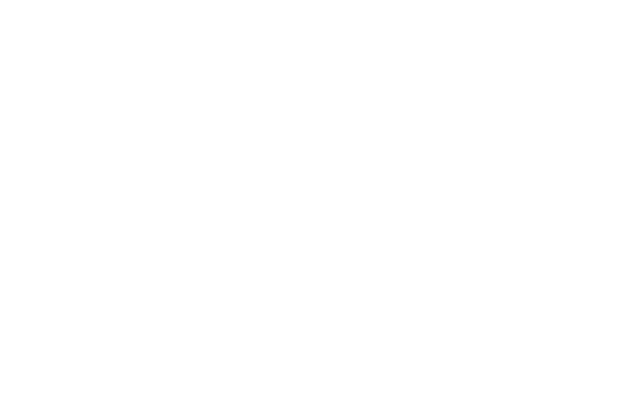
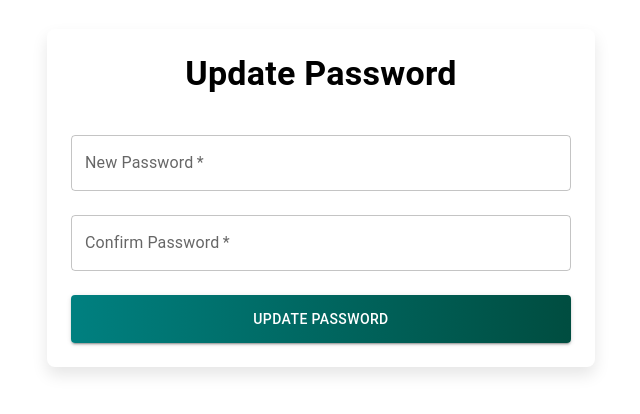
Before and after one commit to minhaj-tt/location-tracker-frontend, a React (Vite) app: page /update-password in a window 1280 px wide. Before the commit this address had no page. Shown: the part 242-656 px from the top of the page, without its empty margins (319-959 px from the left). Built offline with nearby package versions, Linux system fonts and the light colour scheme.

Commit message:
- Forgot Password and Update Password created

```diff
--- a/src/App.jsx
+++ b/src/App.jsx
@@ -15,6 +15,8 @@ import VerifyEmail from "./VerifyEmail";
 import OtpScreen from "./OTP";
 import UserProfileContainer from "./UserProfileContainer";
 import Calendar from "./Calendar";
+import ForgotPassword from "./ForgotPassword";
+import UpdatePassword from "./UpdatePassword";
 
 const App = () => {
   const navigate = useNavigate();
@@ -45,6 +47,8 @@ const App = () => {
         element={<UserProfileContainer onLogout={handleLogout} />}
       />
       <Route path="/calendar" element={<Calendar />} />
+      <Route path="/forgot-password" element={<ForgotPassword />} />
+      <Route path="/update-password" element={<UpdatePassword />} />
     </Routes>
   );
 };
--- /dev/null
+++ b/src/ForgotPassword.jsx
@@ -0,0 +1,90 @@
+/* eslint-disable no-unused-vars */
+import { useState } from "react";
+import { useNavigate } from "react-router-dom";
+import axios from "axios";
+import { toast } from "react-toastify";
+import { Box, Button, TextField, Typography } from "@mui/material";
+
+const ForgotPassword = () => {
+  const [email, setEmail] = useState("");
+  const navigate = useNavigate();
+
+  const handleSubmit = async (e) => {
+    e.preventDefault();
+    navigate("/update-password");
+
+    // try {
+    //   const response = await axios.post(
+    //     "http://localhost:3000/api/auth/forgot-password",
+    //     { email }
+    //   );
+    //   toast.success(response.data.message);
+    //   navigate("/login");
+    // } catch (error) {
+    //   toast.error("Failed to send password reset email. Please try again.");
+    // }
+  };
+
+  return (
+    <Box
+      sx={{
+        display: "flex",
+        flexDirection: "column",
+        alignItems: "center",
+        justifyContent: "center",
+        padding: 4,
+        minHeight: "100vh",
+      }}
+    >
+      <Box
+        sx={{
+          width: "100%",
+          maxWidth: 500,
+          background: "white",
+          padding: 3,
+          borderRadius: 2,
+          boxShadow: "0px 8px 16px rgba(0, 0, 0, 0.1)",
+        }}
+      >
+        <Typography
+          variant="h4"
+          fontWeight="bold"
+          sx={{ textAlign: "center", marginBottom: 3 }}
+        >
+          Forgot Password
+        </Typography>
+
+        <form onSubmit={handleSubmit}>
+          <TextField
+            label="Email"
+            type="email"
+            value={email}
+            onChange={(e) => setEmail(e.target.value)}
+            required
+            fullWidth
+            margin="normal"
+            variant="outlined"
+          />
+          <Button
+            variant="contained"
+            type="submit"
+            fullWidth
+            sx={{
+              background: "linear-gradient(90deg, #008080, #004d40)",
+              color: "white",
+              padding: "12px 0",
+              marginTop: 2,
+              "&:hover": {
+                background: "linear-gradient(90deg, #004d40, #008080)",
+              },
+            }}
+          >
+            Reset Password
+          </Button>
+        </form>
+      </Box>
+    </Box>
+  );
+};
+
+export default ForgotPassword;
--- a/src/Login.jsx
+++ b/src/Login.jsx
@@ -121,17 +121,23 @@ const Login = () => {
             variant="outlined"
           />
 
+          <Box sx={{ display: "flex", justifyContent: "flex-end" }}>
+            <Typography sx={{ color: "black", fontSize: "14px" }}>
+              <Link to="/forgot-password">Forgot Password?</Link>
+            </Typography>
+          </Box>
+
           <Button
             variant="contained"
             type="submit"
             fullWidth
             sx={{
-              background: "linear-gradient(90deg, #008080, #004d40)", // Linear gradient for button
+              background: "linear-gradient(90deg, #008080, #004d40)",
               color: "white",
               padding: "12px 0",
               marginTop: 2,
               "&:hover": {
-                background: "linear-gradient(90deg, #004d40, #008080)", // Gradient on hover
+                background: "linear-gradient(90deg, #004d40, #008080)",
               },
             }}
           >
--- /dev/null
+++ b/src/UpdatePassword.jsx
@@ -0,0 +1,118 @@
+import { useState } from "react";
+import { useNavigate } from "react-router-dom";
+import axios from "axios";
+import { toast } from "react-toastify";
+import { Box, Button, TextField, Typography } from "@mui/material";
+
+const UpdatePassword = () => {
+  const [formData, setFormData] = useState({
+    newPassword: "",
+    confirmPassword: "",
+  });
+  const navigate = useNavigate();
+
+  const handleChange = (e) => {
+    const { name, value } = e.target;
+    setFormData({
+      ...formData,
+      [name]: value,
+    });
+  };
+
+  const handleSubmit = async (e) => {
+    e.preventDefault();
+    if (formData.newPassword !== formData.confirmPassword) {
+      toast.error("Passwords do not match!");
+      return;
+    }
+    navigate("/login");
+    // try {
+    //   await axios.put(
+    //     "http://localhost:3000/api/auth/update-password",
+    //     { newPassword: formData.newPassword },
+    //     { withCredentials: true }
+    //   );
+    //   toast.success("Password updated successfully!");
+    //   navigate("/login");
+    // } catch (error) {
+    //   console.error("Password update failed", error);
+    //   toast.error("Failed to update password. Please try again.");
+    // }
+  };
+
+  return (
+    <Box
+      sx={{
+        display: "flex",
+        flexDirection: "column",
+        alignItems: "center",
+        justifyContent: "center",
+        padding: 4,
+        minHeight: "100vh",
+      }}
+    >
+      <Box
+        sx={{
+          width: "100%",
+          maxWidth: 500,
+          background: "white",
+          padding: 3,
+          borderRadius: 2,
+          boxShadow: "0px 8px 16px rgba(0, 0, 0, 0.1)",
+        }}
+      >
+        <Typography
+          variant="h4"
+          fontWeight="bold"
+          sx={{ textAlign: "center", marginBottom: 3 }}
+        >
+          Update Password
+        </Typography>
+
+        <form onSubmit={handleSubmit}>
+          <TextField
+            label="New Password"
+            type="password"
+            name="newPassword"
+            value={formData.newPassword}
+            onChange={handleChange}
+            required
+            fullWidth
+            margin="normal"
+            variant="outlined"
+          />
+          <TextField
+            label="Confirm Password"
+            type="password"
+            name="confirmPassword"
+            value={formData.confirmPassword}
+            onChange={handleChange}
+            required
+            fullWidth
+            margin="normal"
+            variant="outlined"
+          />
+
+          <Button
+            variant="contained"
+            type="submit"
+            fullWidth
+            sx={{
+              background: "linear-gradient(90deg, #008080, #004d40)",
+              color: "white",
+              padding: "12px 0",
+              marginTop: 2,
+              "&:hover": {
+                background: "linear-gradient(90deg, #004d40, #008080)",
+              },
+            }}
+          >
+            Update Password
+          </Button>
+        </form>
+      </Box>
+    </Box>
+  );
+};
+
+export default UpdatePassword;
```
